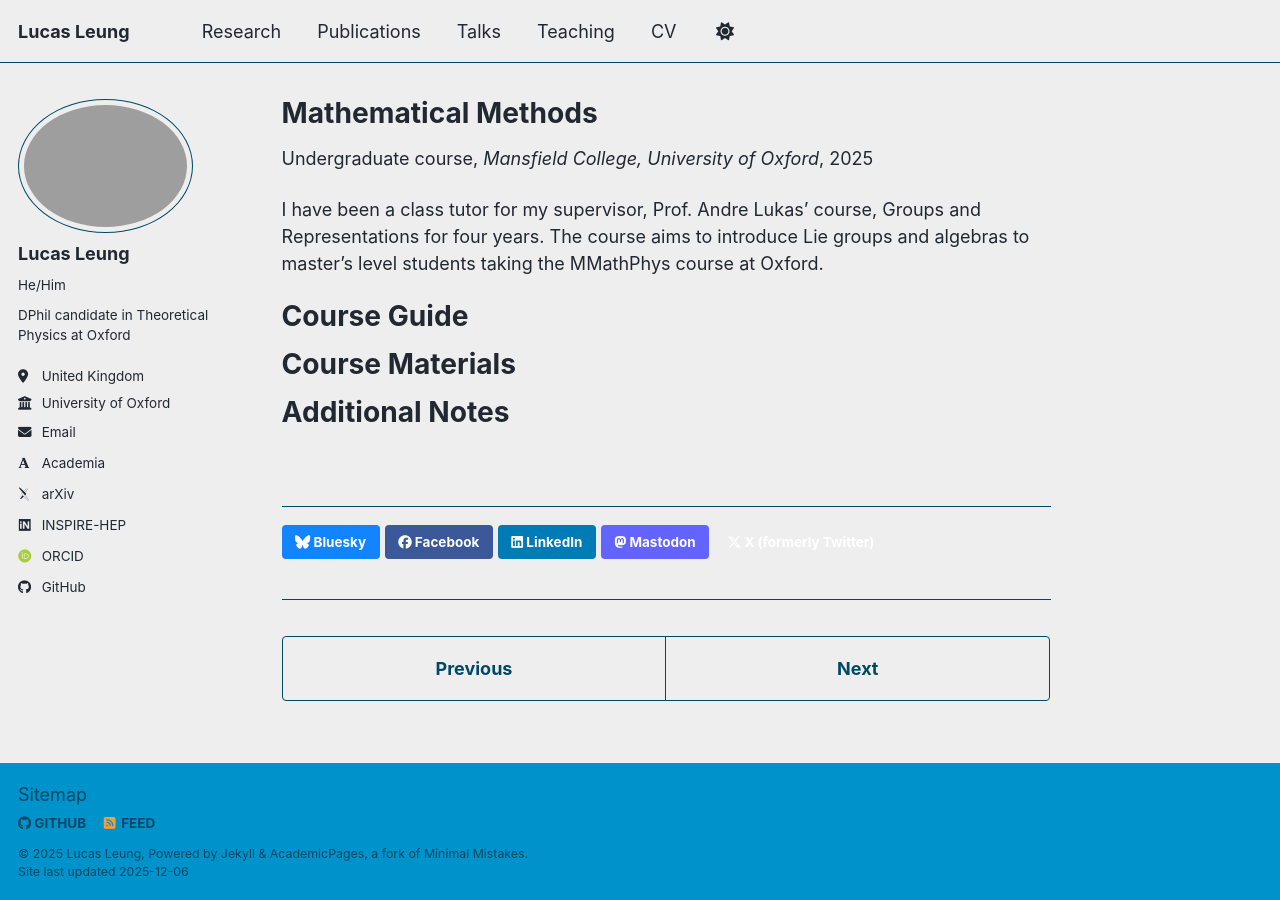
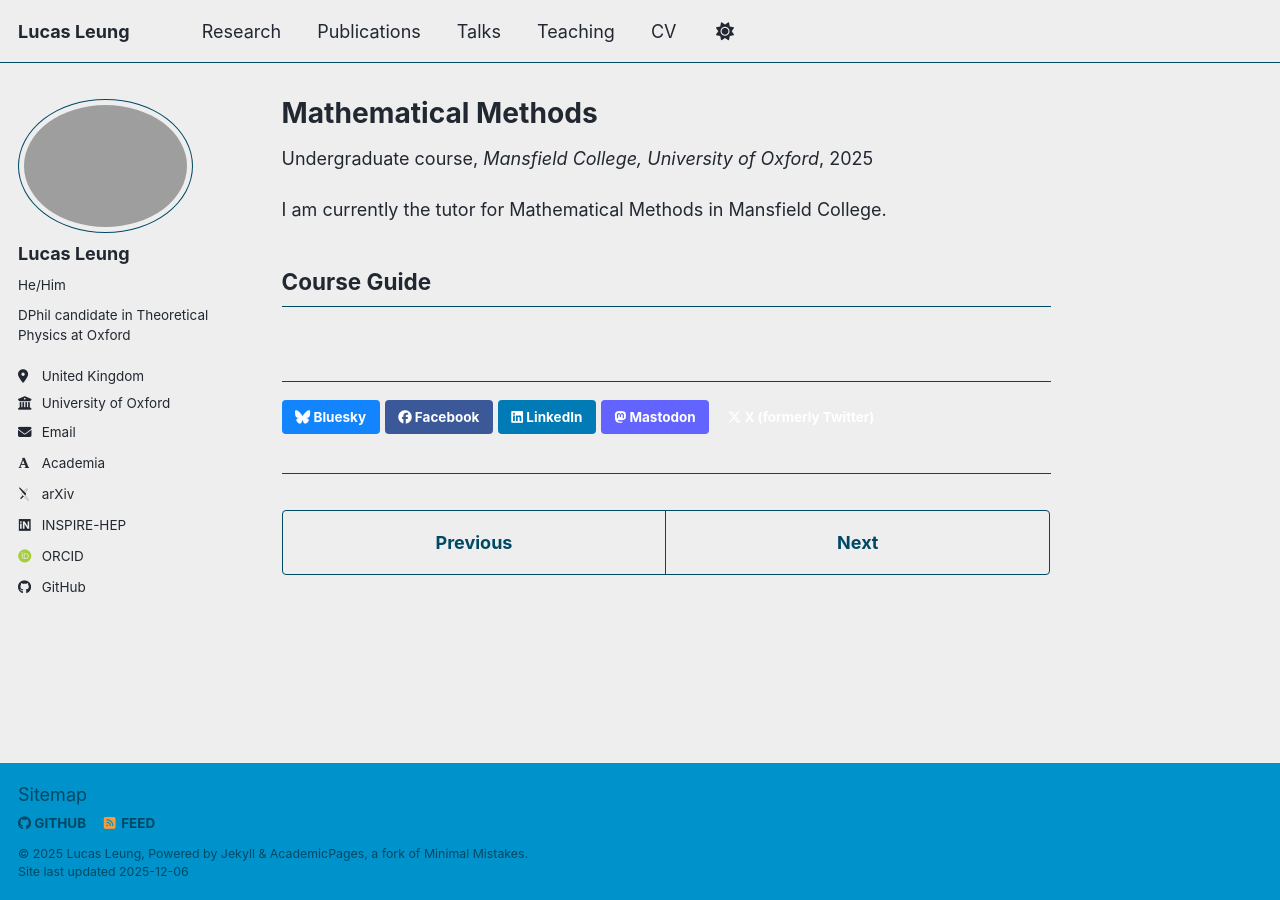
Before and after one commit to LucasLeung149/lucasleung149.github.io, a Jekyll site: the page built from _teaching/maths-methods.md, in a window 1280 px wide. Built offline with Jekyll 4.4.1, drawn with Linux system fonts in a browser that asks for light colours; some web fonts are replaced; a script bundle is joined from its source files by our own code; library files that are not in the unit come from our copies.

```diff
--- a/_teaching/maths-methods.md
+++ b/_teaching/maths-methods.md
@@ -8,14 +8,6 @@ date: 03-10-2025
 location: "Oxford, United Kingdom"
 ---
 
-I have been a class tutor for my supervisor, Prof. Andre Lukas' course, Groups and Representations for four years. The course aims to introduce Lie groups and algebras to master's level students taking the MMathPhys course at Oxford.
+I am currently the tutor for Mathematical Methods in Mansfield College.
 
-Course Guide
-======
-
-
-Course Materials
-======
-
-Additional Notes
-======
+## Course Guide
```
Also changed, not shown: _pages/research.md (+10 -10 lines), _talks/2024-06-27-talk.md (+4 -1 lines), _talks/2024-12-14-talk.md (added, +14 -0 lines), _talks/2025-05-15-talk.md (added, +13 -0 lines), _talks/2025-06-20-talk.md (added, +13 -0 lines), _teaching/groups-and-reps-oxford.md (+13 -13 lines), 1 other file.
